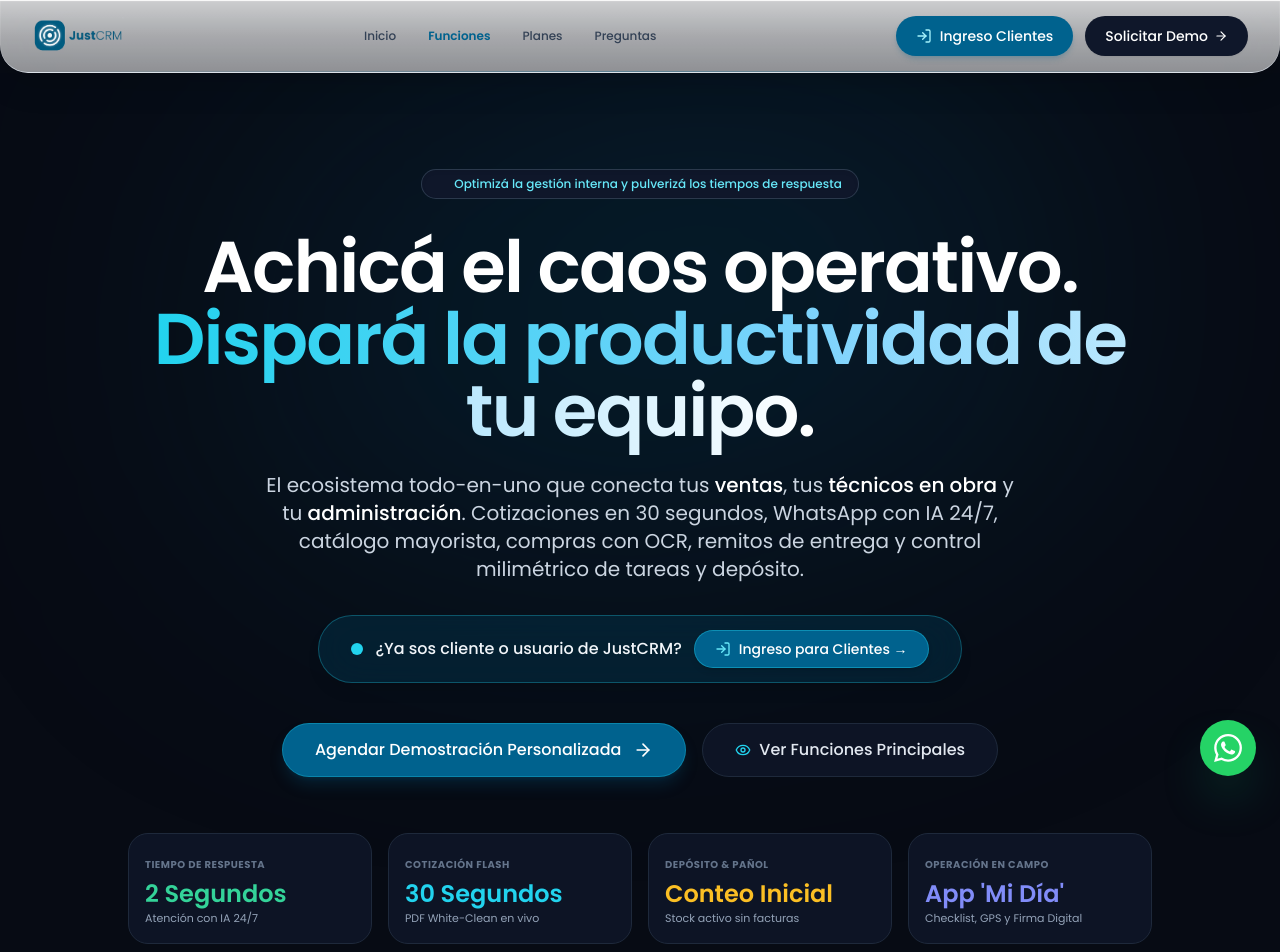
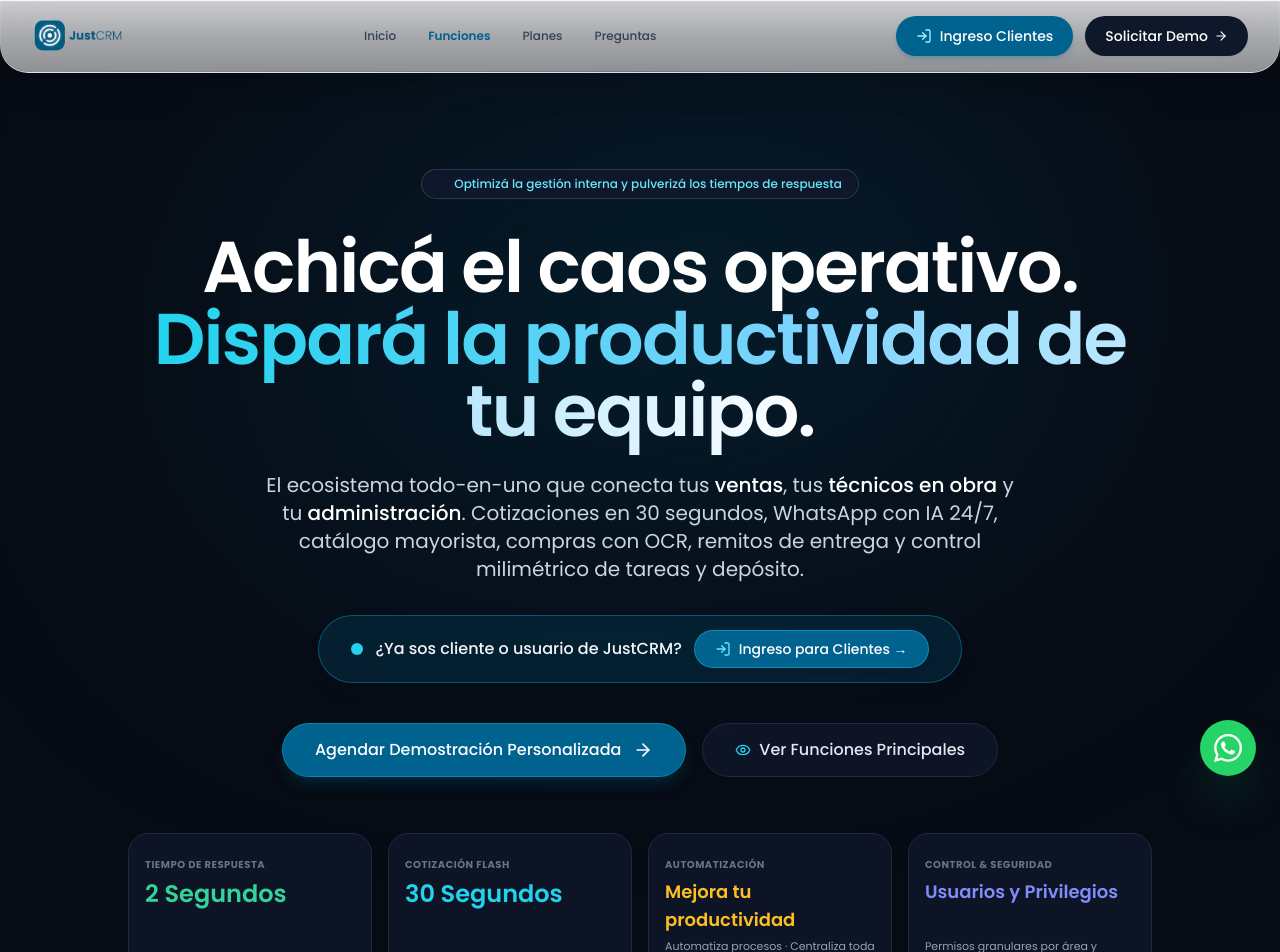
Before and after one commit to juan481/crm, a Next.js app: page /landing in a window 1280 px wide. Shown: the top 952 px of the page. Built offline with nearby package versions, Linux system fonts and the light colour scheme.

Commit message:
feat(landing): align hero quick metrics cards with login features (Productivity & Permissions)

```diff
--- a/src/app/landing/page.tsx
+++ b/src/app/landing/page.tsx
@@ -236,25 +236,33 @@
 
           {/* Quick Metrics Bar */}
           <div className="grid grid-cols-2 md:grid-cols-4 gap-4 max-w-5xl mx-auto text-left">
-            <div className="p-4 rounded-2xl bg-slate-900/80 border border-slate-800">
-              <span className="text-[10px] font-bold uppercase tracking-wider text-slate-500">Tiempo de Respuesta</span>
-              <p className="text-xl sm:text-2xl font-semibold text-emerald-400 mt-0.5">2 Segundos</p>
-              <p className="text-[11px] text-slate-400">Atención con IA 24/7</p>
-            </div>
-            <div className="p-4 rounded-2xl bg-slate-900/80 border border-slate-800">
-              <span className="text-[10px] font-bold uppercase tracking-wider text-slate-500">Cotización Flash</span>
-              <p className="text-xl sm:text-2xl font-semibold text-cyan-400 mt-0.5">30 Segundos</p>
-              <p className="text-[11px] text-slate-400">PDF White-Clean en vivo</p>
-            </div>
-            <div className="p-4 rounded-2xl bg-slate-900/80 border border-slate-800">
-              <span className="text-[10px] font-bold uppercase tracking-wider text-slate-500">Depósito & Pañol</span>
-              <p className="text-xl sm:text-2xl font-semibold text-amber-400 mt-0.5">Conteo Inicial</p>
-              <p className="text-[11px] text-slate-400">Stock activo sin facturas</p>
-            </div>
-            <div className="p-4 rounded-2xl bg-slate-900/80 border border-slate-800">
-              <span className="text-[10px] font-bold uppercase tracking-wider text-slate-500">Operación en Campo</span>
-              <p className="text-xl sm:text-2xl font-semibold text-indigo-400 mt-0.5">App 'Mi Día'</p>
-              <p className="text-[11px] text-slate-400">Checklist, GPS y Firma Digital</p>
+            <div className="p-4 rounded-2xl bg-slate-900/80 border border-slate-800 flex flex-col justify-between">
+              <div>
+                <span className="text-[10px] font-bold uppercase tracking-wider text-slate-500">Tiempo de Respuesta</span>
+                <p className="text-xl sm:text-2xl font-semibold text-emerald-400 mt-0.5">2 Segundos</p>
+              </div>
+              <p className="text-[11px] text-slate-400 mt-1">Atención con IA 24/7</p>
+            </div>
+            <div className="p-4 rounded-2xl bg-slate-900/80 border border-slate-800 flex flex-col justify-between">
+              <div>
+                <span className="text-[10px] font-bold uppercase tracking-wider text-slate-500">Cotización Flash</span>
+                <p className="text-xl sm:text-2xl font-semibold text-cyan-400 mt-0.5">30 Segundos</p>
+              </div>
+              <p className="text-[11px] text-slate-400 mt-1">PDF White-Clean en vivo</p>
+            </div>
+            <div className="p-4 rounded-2xl bg-slate-900/80 border border-slate-800 flex flex-col justify-between">
+              <div>
+                <span className="text-[10px] font-bold uppercase tracking-wider text-slate-500">Automatización</span>
+                <p className="text-base sm:text-lg font-semibold text-amber-400 mt-0.5 leading-snug">Mejora tu productividad</p>
+              </div>
+              <p className="text-[11px] text-slate-400 mt-1">Automatiza procesos · Centraliza toda tu gestión</p>
+            </div>
+            <div className="p-4 rounded-2xl bg-slate-900/80 border border-slate-800 flex flex-col justify-between">
+              <div>
+                <span className="text-[10px] font-bold uppercase tracking-wider text-slate-500">Control & Seguridad</span>
+                <p className="text-base sm:text-lg font-semibold text-indigo-400 mt-0.5 leading-snug">Usuarios y Privilegios</p>
+              </div>
+              <p className="text-[11px] text-slate-400 mt-1">Permisos granulares por área y jerarquía</p>
             </div>
           </div>
         </div>
```
Also changed, not shown: public/landing.html (+27 -19 lines).
